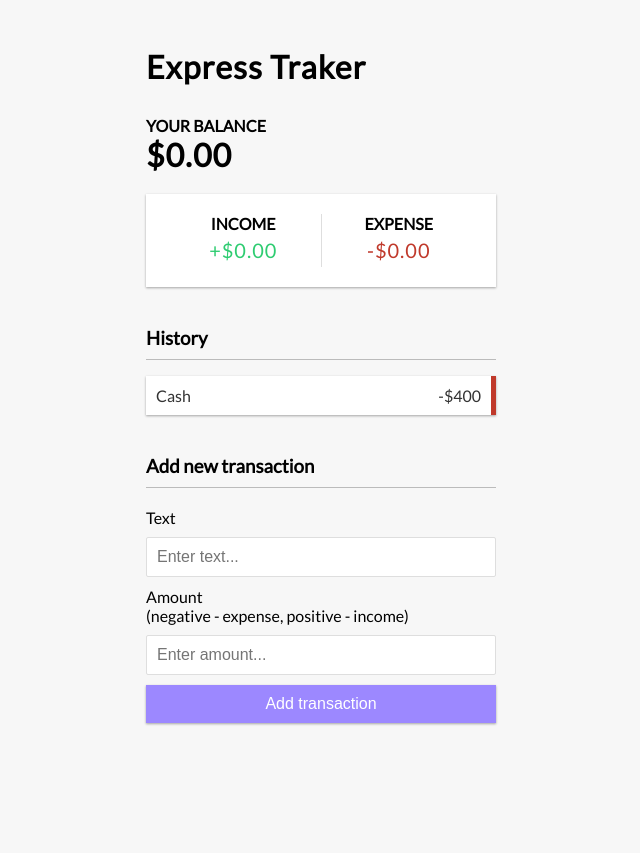
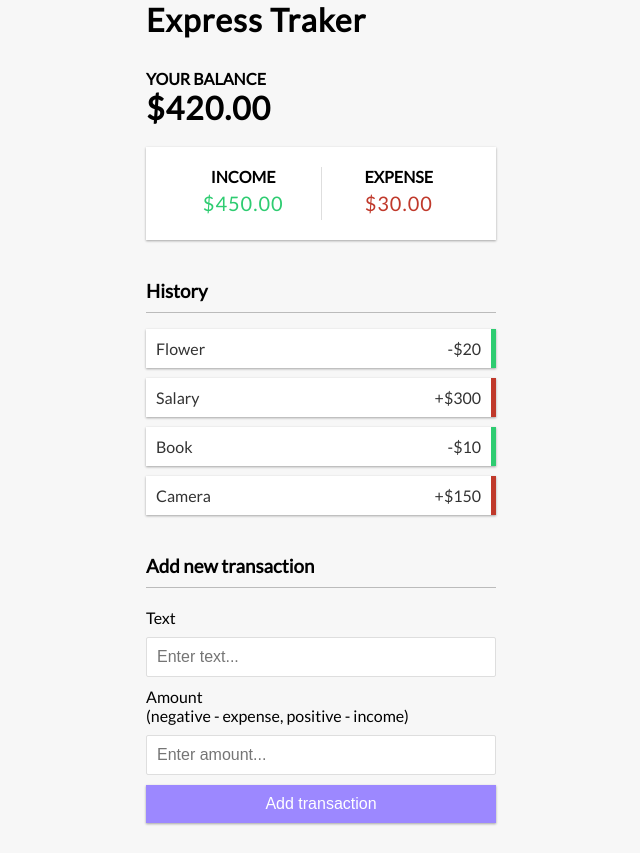
Before and after one commit to itznur07/express-traker, a React (Create React App) app: page / in a window 1280 px wide. Shown: the whole page, without its empty margins (319-959 px from the left). Before the commit the page ends 800 px from the top, so only its background shows below. Built offline with nearby package versions, Linux system fonts and the light colour scheme.

Commit message:
Balance and Income expence functionality done

```diff
--- a/src/App.js
+++ b/src/App.js
@@ -1,12 +1,15 @@
+import React from "react";
 import "./App.css";
 import AddTransaction from "./Components/AddTransaction";
 import Balance from "./Components/Balance";
 import Header from "./Components/Header";
 import IncExp from "./Components/IncExp";
 import TransactionLists from "./Components/TransactionLists";
+import GlobalProvider from "./context/GlobalState";
 
 function App() {
   return (
+    <GlobalProvider>
       <div>
         <Header />
         <div className='container'>
@@ -16,6 +19,7 @@
           <AddTransaction />
         </div>
       </div>
+    </GlobalProvider>
   );
 }
 
--- a/src/Components/Balance.js
+++ b/src/Components/Balance.js
@@ -1,10 +1,16 @@
-import React from "react";
+import React, { useContext } from "react";
+import { GlobalContext } from "../context/GlobalState";
+
 
 const Balance = () => {
+  const { transactions } = useContext(GlobalContext);
+  const amounts = transactions.map(transaction => transaction.amount);
+  const total = amounts.reduce((acc, item) => (acc += item), 0).toFixed(2);
+
   return (
     <>
       <h4>Your Balance</h4>
-      <h1 id='balance'>$0.00</h1>
+      <h1 >${total}</h1>
     </>
   );
 };
--- a/src/Components/IncExp.js
+++ b/src/Components/IncExp.js
@@ -1,20 +1,31 @@
-import React from "react";
+import React, { useContext } from "react";
+import { GlobalContext } from "../context/GlobalState";
 
 const IncExp = () => {
+  const { transactions } = useContext(GlobalContext);
+  const amounts = transactions.map((transaction) => transaction.amount);
+
+  const income = amounts
+    .filter((item) => item > 0)
+    .reduce((acc, item) => (acc += item), 0)
+    .toFixed(2);
+
+    const expense = (
+      amounts.filter((item) => item < 0).reduce((acc, item) => (acc += item), 0) *
+      -1
+    ).toFixed(2);
+
+
   return (
     <>
       <div className='inc-exp-container'>
         <div>
           <h4>Income</h4>
-          <p className='money plus'>
-            +$0.00
-          </p>
+          <p className='money plus'>${income}</p>
         </div>
         <div>
           <h4>Expense</h4>
-          <p className='money minus'>
-            -$0.00
-          </p>
+          <p className='money minus'>${expense}</p>
         </div>
       </div>
     </>
--- /dev/null
+++ b/src/Components/Transaction.js
@@ -0,0 +1,18 @@
+import React from "react";
+
+
+const Transaction = ({ transaction }) => {
+
+const sign = transaction.amount < 0 ? '-' : '+';
+
+  return (
+    <>
+      <li className={transaction.amount > 0 ? 'minus' : 'plus'}>
+        {transaction.text} <span>{sign}${Math.abs(transaction.amount)}</span>
+        <button className='delete-btn'>x</button>
+      </li>
+    </>
+  );
+};
+
+export default Transaction;
--- a/src/Components/TransactionLists.js
+++ b/src/Components/TransactionLists.js
@@ -1,14 +1,17 @@
-import React from "react";
+import React, { useContext } from "react";
+import { GlobalContext } from "../context/GlobalState";
+import Transaction from "./Transaction";
 
 const TransactionLists = () => {
+  const { transactions } = useContext(GlobalContext);
+
   return (
     <>
       <h3>History</h3>
-      <ul  class='list'>
-        <li className='minus'>
-          Cash <span>-$400</span>
-          <button className='delete-btn'>x</button>
-        </li>
+      <ul class='list'>
+        {transactions.map((transaction) => (
+          <Transaction key={transaction.id} transaction={transaction} />
+        ))}
       </ul>
     </>
   );
--- /dev/null
+++ b/src/context/AppReducer.js
@@ -0,0 +1,10 @@
+export const AppReducer = ({state, action}) => {
+    switch (action.type) {
+        case "d":
+
+            break;
+
+        default:
+            break;
+    }
+}
--- /dev/null
+++ b/src/context/GlobalState.js
@@ -0,0 +1,24 @@
+import { createContext, useReducer } from "react";
+import { AppReducer } from "./AppReducer";
+
+// --> InitialState
+const initialState = {
+  transactions: [
+    { id: 1, text: "Flower", amount: -20 },
+    { id: 2, text: "Salary", amount: 300 },
+    { id: 3, text: "Book", amount: -10 },
+    { id: 4, text: "Camera", amount: 150 },
+  ],
+};
+
+//  --> Create Context
+export const GlobalContext = createContext(initialState);
+
+//  --> Context Provaider
+const GlobalProvider = ({ children }) => {
+  const [state, dispatch] = useReducer(AppReducer, initialState);
+
+  return <GlobalContext.Provider value={{transactions: state.transactions}}>{children}</GlobalContext.Provider>;
+};
+
+export default GlobalProvider;
```
Lines whose indentation alone changed are shown as unchanged.
